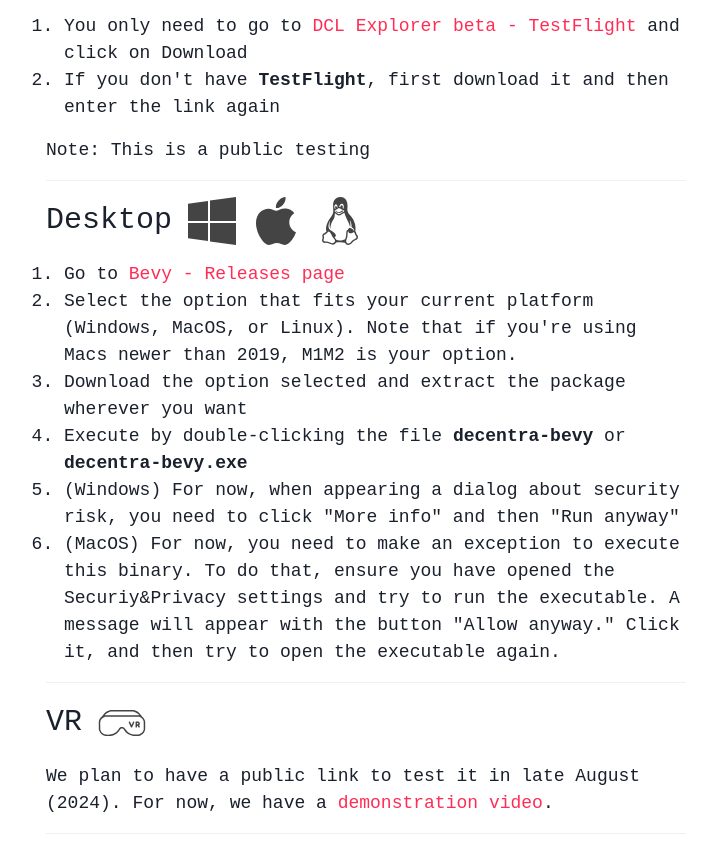
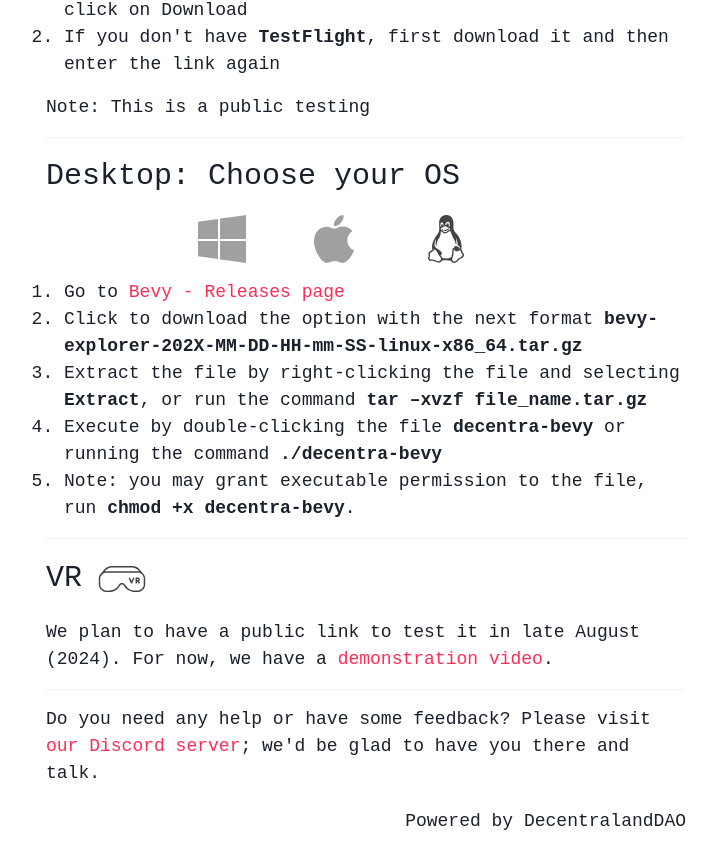
Before and after one commit to sdilauro/dae-web, a React (Create React App) app: page / in a window 1280 px wide. Shown: the part 873-1726 px from the top of the page, without its empty margins (274-991 px from the left). Built offline with nearby package versions, Linux system fonts and the light colour scheme.

Commit message:
update bevy

```diff
--- a/src/components/HomePage.tsx
+++ b/src/components/HomePage.tsx
@@ -6,23 +6,40 @@
   ListItem,
   OrderedList,
   Text,
-    useColorModeValue
+  useColorModeValue,
+  Image,
 } from "@chakra-ui/react"
 import { useEffect, useState } from "react"
 import { ColorModeSwitcher } from "./../ColorModeSwitcher"
+import AndroidIcon from "./../components/AndroidIcon"
 import { DaoIcon } from "./../components/DaoIcon"
 import { DclExplorerImage } from "./../components/DclExplorerImage"
 import { Footer } from "./../components/Footer"
-  import AndroidIcon from "./../components/AndroidIcon"
+import LinuxIcon from "./../components/LinuxIcon"
 import MacOSIcon from "./../components/MacOSIcon"
 import WindowsIcon from "./../components/WindowsIcon"
-  import LinuxIcon from "./../components/LinuxIcon"
 import VRIcon from "./VRIcon"
+import bevyWindowsSmartScreenGif from "../assets/images/bevy-smart-screen.gif"
 
+type DesktopPlatform = 'windows' | 'linux' | 'macos'
+
+function getCurrentPlatform(): DesktopPlatform {
+  if (navigator?.userAgent) {
+    const userAgent = navigator.userAgent.toLowerCase()
+
+    if (userAgent.includes('mac')) {
+      return 'macos'
+    } else if (userAgent.includes('linux')) {
+      return 'linux'
+    }
+  }
+  return 'windows'
+}
 
 export const HomePage = () => {
     const iconColor = useColorModeValue('#444', '#FFF')
     const [width, setWidth] = useState<number>(window.innerWidth);
+    const [selectedPlaftorm, setSelectedPlatform] = useState<DesktopPlatform>(getCurrentPlatform());
 
     function handleWindowSizeChange() {
       setWidth(window.innerWidth);
@@ -81,7 +98,6 @@
                 Decentraland - PlayStore
               </Link> and click on Install</ListItem>
             </OrderedList>
-            <Text mt="1rem">Note: This is a public testing</Text>
 
             <Divider mt="1rem" mb="1rem" />
             <Box display={'flex'} flexDirection='row' alignItems={'center'}  mt="1rem" mb="1rem">
@@ -108,15 +124,17 @@
             <Divider mt="1rem" mb="1rem" />
             <Box display={'flex'} flexDirection='row' alignItems={'center'}  mt="1rem" mb="1rem">
               <Box mr={'1rem'}>
-                <Text fontSize="3xl">Desktop</Text>
+                <Text fontSize="3xl">Desktop: Choose your OS</Text>
               </Box>
-              <Box mr={'1rem'}>
+            </Box>
+            <Box display={'flex'} flexDirection='row' alignItems={'center'} justifyContent={'center'}  mt="1rem" mb="1rem">
+              <Box mr={'4rem'} onClick={() => setSelectedPlatform('windows') } opacity={selectedPlaftorm === 'windows' ? 1.0: 0.5} cursor={'pointer'}>
                 <WindowsIcon size={48} color={iconColor} />
               </Box>
-              <Box mr={'1rem'}>
+              <Box mr={'4rem'} onClick={() => setSelectedPlatform('macos') } opacity={selectedPlaftorm === 'macos' ? 1.0: 0.5} cursor={'pointer'}>
                 <MacOSIcon size={48} color={iconColor} />
               </Box>
-              <Box mr={'1rem'}>
+              <Box mr={'4rem'} onClick={() => setSelectedPlatform('linux') } opacity={selectedPlaftorm === 'linux' ? 1.0: 0.5} cursor={'pointer'}>
                 <LinuxIcon size={48} color={iconColor} />
               </Box>
             </Box>
@@ -128,11 +146,35 @@
                 color={"#ff2d55"}>
                 Bevy - Releases page
               </Link></ListItem>
-              <ListItem>Select the option that fits your current platform (Windows, MacOS, or  Linux). Note that if you're using Macs newer than 2019, M1M2 is your option.</ListItem>
-              <ListItem>Download the option selected and extract the package wherever you want</ListItem>
-              <ListItem>Execute by double-clicking the file <b>decentra-bevy</b> or <b>decentra-bevy.exe</b></ListItem>
-              <ListItem>(Windows) For now, when appearing a dialog about security risk, you need to click "More info" and then "Run anyway"</ListItem>
-              <ListItem>(MacOS)  For now, you need to make an exception to execute this binary. To do that, ensure you have opened the Securiy&Privacy settings and try to run the executable. A message will appear with the button "Allow anyway." Click it, and then try to open the executable again.</ListItem>
+              {
+                selectedPlaftorm === 'linux' &&
+                <>
+                  <ListItem>Click to download the option with the next format <b>bevy-explorer-202X-MM-DD-HH-mm-SS-linux-x86_64.tar.gz</b></ListItem>
+                  <ListItem>Extract the file by right-clicking the file and selecting <b>Extract</b>, or run the command <b>tar –xvzf file_name.tar.gz</b></ListItem>
+                  <ListItem>Execute by double-clicking the file <b>decentra-bevy</b> or running the command <b>./decentra-bevy</b></ListItem>
+                  <ListItem>Note: you may grant executable permission to the file, run <b>chmod +x decentra-bevy</b>.</ListItem>
+                </>
+              }
+              {
+                selectedPlaftorm === 'windows' &&
+                <>
+                  <ListItem>Click to download the option with the next format <b>bevy-explorer-202X-MM-DD-HH-mm-SS-windows-x86_64.zip</b></ListItem>
+                  <ListItem>Extract the file by right-clicking the file and selecting <b>Extract</b></ListItem>
+                  <ListItem>Execute by double-clicking the file <b>decentra-bevy.exe</b></ListItem>
+                  <ListItem>For now you may see the smart protect blue dialog.</ListItem>
+                  <Box>
+                    <Image src={bevyWindowsSmartScreenGif} />
+                  </Box>
+                </>
+              }
+              {
+                selectedPlaftorm === 'macos' &&
+                <>
+                  <ListItem>Click to download the option with the next format <b>bevy-explorer-202X-MM-DD-HH-mm-SS-macos-m1m2.zip</b></ListItem>
+                  <ListItem>You'll find the <b>DecentralandBevyExplorer.app</b> file, you can open by double-clicking it</ListItem>
+                  <ListItem>Note: (For now) Support is not available for desktop devices older than 2020 running on Apple Intel systems.</ListItem>
+                </>
+              }
             </OrderedList>
             <Divider mt="1rem" mb="1rem" />
 
```
Also changed, not shown: src/assets/images/bevy-smart-screen.gif (added). Lines whose indentation alone changed are shown as unchanged.
